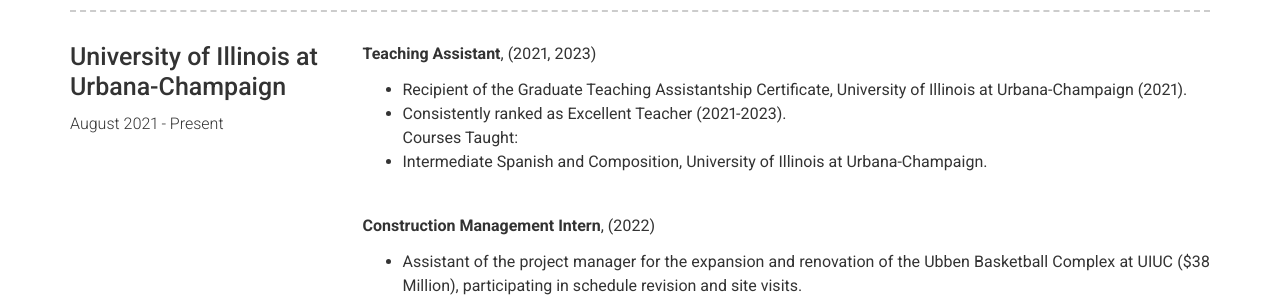
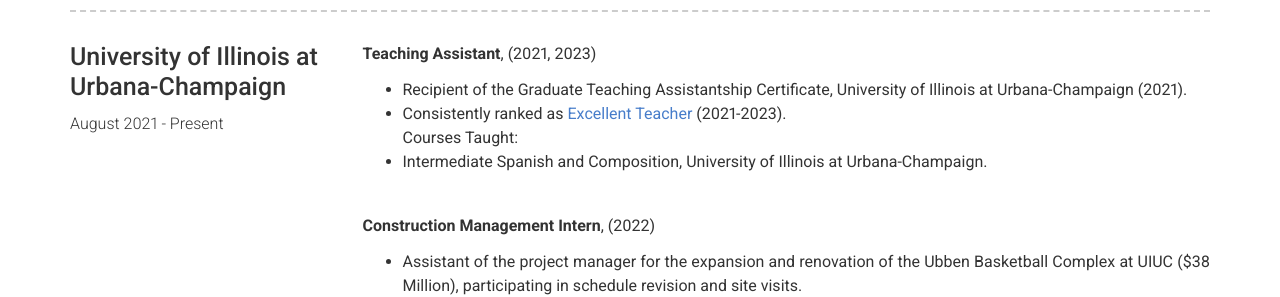
Before and after one commit to fsaudm/fsaudm.github.io, a Jekyll site: the page built from index.md, in a window 1280 px wide and 900 px high, scrolled down 3706 px. Shown: the part 156-453 px from the top of the window. Built offline with Jekyll 4.4.1, drawn with Linux system fonts in a browser that asks for light colours; part of the change alters nothing that is shown.

```diff
--- a/_data/experience.yml
+++ b/_data/experience.yml
@@ -4,7 +4,7 @@
     **Teaching Assistant**, (2021, 2023)
     <br />
     - Recipient of the Graduate Teaching Assistantship Certificate, University of Illinois at Urbana-Champaign (2021).
-    - Consistently ranked as Excellent Teacher (2021-2023).
+    - Consistently ranked as [Excellent Teacher](https://citl.illinois.edu/citl-101/measurement-evaluation/teaching-evaluation/teaching-evaluations-(ices)/teachers-ranked-as-excellent) (2021-2023).
     <br />
     Courses Taught:
     - Intermediate Spanish and Composition, University of Illinois at Urbana-Champaign.
```
